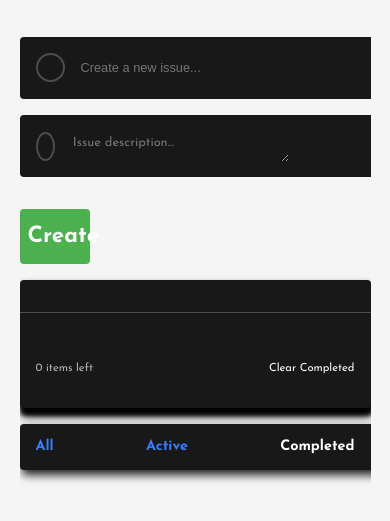
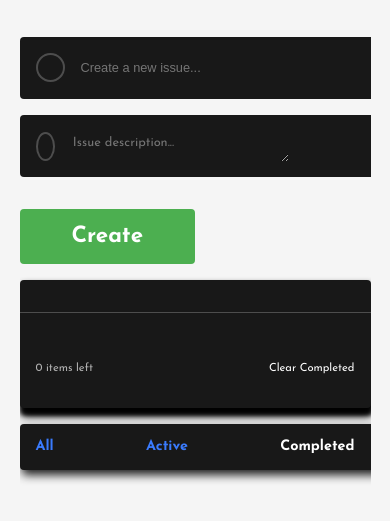
Before and after one commit to agraharidheeraj/Dom-Issues-Project, a plain HTML site: page client/index.html in a window 390 px wide. Shown: the part 61-582 px from the top of the page. Drawn offline with nearby package versions, Linux system fonts and the light colour scheme; no server answers.

Commit message:
new changes

```diff
--- a/client/style.css
+++ b/client/style.css
@@ -445,5 +445,8 @@ p .placeholder {
     flex-direction: column;
     gap: 1rem;
   }
+  .create-issue{
+    width: 50%;
+  }
 
 }
--- a/server/package.json
+++ b/server/package.json
@@ -17,6 +17,8 @@
     "express": "^4.18.2"
   },
   "devDependencies": {
+    "@babel/core": "^7.23.3",
+    "@babel/preset-env": "^7.23.3",
     "nodemon": "^3.0.1"
   }
 }
--- a/server/server.js
+++ b/server/server.js
@@ -152,6 +152,7 @@ async function deleteIssue(issueNumber) {
   }
 }
 
+//start server
 app.listen(port, () => {
   console.log(`Server is running on port ${port}`);
 });
```
Also changed, not shown: 1 other file.
